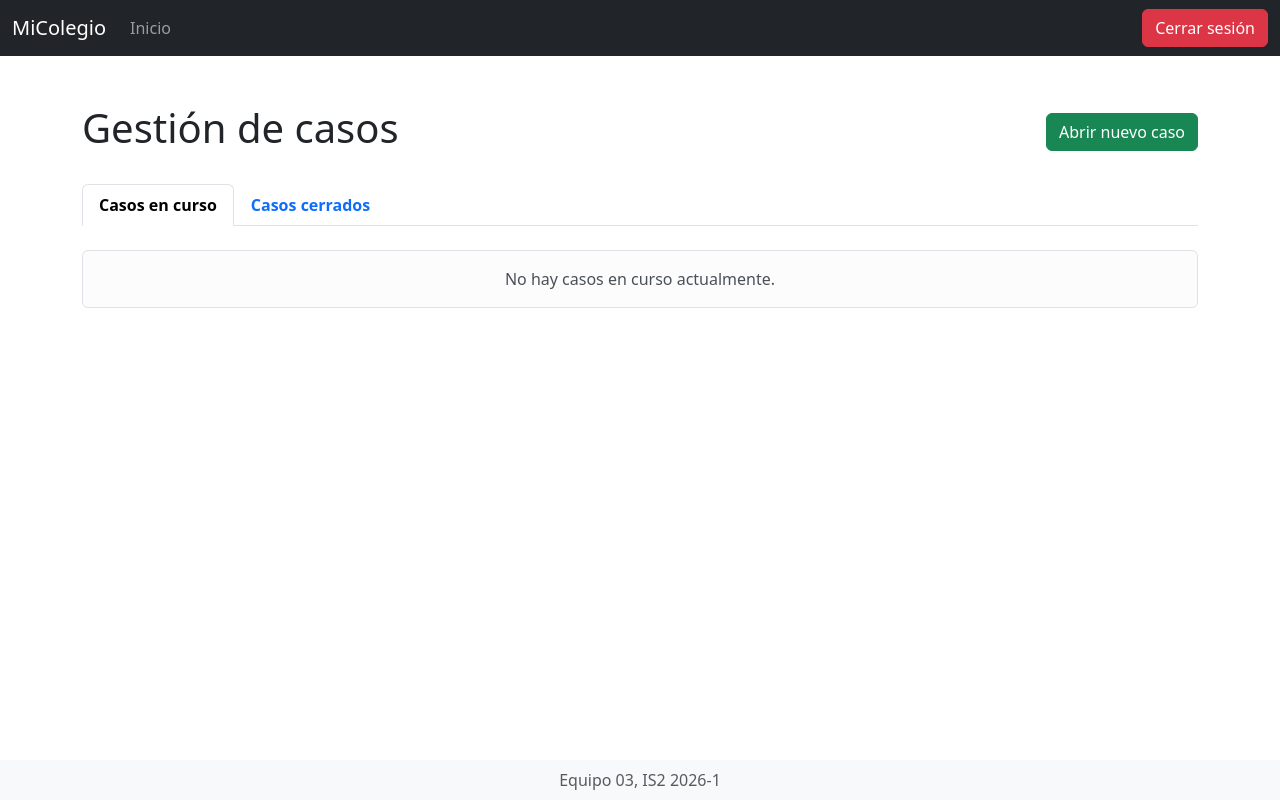
After one commit to square0108/IS2-2026-1, a Flask app: page /manager/misCasos in a window 1280 px wide. The commit adds this page. Run offline with Flask 3, Linux system fonts and the light colour scheme; the visitor is signed in with stand-in values (Sample User, id 1).

Commit message:
Vista para ver casos de investigación; vista para abrir nuevo caso de investigación; fix en esquema de database: Casos no guardaban que Encargado de Convivencia los inicio/gestiona

```diff
--- a/app/db_model.py
+++ b/app/db_model.py
@@ -91,6 +91,9 @@ class Caso(db.Model):
     fecha_creacion = db.Column(db.DateTime, default=datetime.utcnow, nullable=False)
     fecha_limite = db.Column(db.DateTime, nullable=True)
 
+    encargado_id = db.Column(db.Integer, db.ForeignKey('usuarios.id'), nullable=False)
+    encargado = db.relationship('Usuario', backref=db.backref('casos_gestionados', lazy=True))
+
     evidencias = db.relationship(
         'Antecedente',
         secondary='caso_evidencia',
--- a/app/templates/manager_home.html
+++ b/app/templates/manager_home.html
@@ -17,12 +17,12 @@
             </a>
         </div>
         <div class="col-md-6 col-lg-3">
-            <a href="#" class="btn btn-outline-secondary btn-lg w-100 py-4 fs-5 fw-semibold shadow-sm d-flex flex-column align-items-center justify-content-center h-100">
+            <a href="{{ url_for('encargado_de_convivencia.misCasos') }}" class="btn btn-outline-secondary btn-lg w-100 py-4 fs-5 fw-semibold shadow-sm d-flex flex-column align-items-center justify-content-center h-100">
                 Ver mis casos
             </a>
         </div>
         <div class="col-md-6 col-lg-3">
-            <a href="#" class="btn btn-success btn-lg w-100 py-4 fs-5 fw-semibold shadow-sm d-flex flex-column align-items-center justify-content-center h-100">
+            <a href="{{ url_for('encargado_de_convivencia.nuevoCaso') }}" class="btn btn-success btn-lg w-100 py-4 fs-5 fw-semibold shadow-sm d-flex flex-column align-items-center justify-content-center h-100">
                 Abrir nuevo caso
             </a>
         </div>
--- /dev/null
+++ b/app/templates/my_cases.html
@@ -0,0 +1,70 @@
+{% extends "base.html" %}
+
+{% block title %} Mis Casos {% endblock %}
+
+{% block content %}
+<div class="container mt-5">
+    <div class="d-flex justify-content-between align-items-center mb-4">
+        <h1>Gestión de casos</h1>
+        <a href="{{ url_for('encargado_de_convivencia.nuevoCaso') }}" class="btn btn-success">Abrir nuevo caso</a>
+    </div>
+
+    <!-- Pestañas de navegación -->
+    <ul class="nav nav-tabs mb-4" id="casosTabs" role="tablist">
+        <li class="nav-item" role="presentation">
+            <button class="nav-link active fw-bold" id="abiertos-tab" data-bs-toggle="tab" data-bs-target="#abiertos" type="button" role="tab">Casos en curso</button>
+        </li>
+        <li class="nav-item" role="presentation">
+            <button class="nav-link fw-bold" id="cerrados-tab" data-bs-toggle="tab" data-bs-target="#cerrados" type="button" role="tab">Casos cerrados</button>
+        </li>
+    </ul>
+
+    <div class="tab-content" id="casosTabsContent">
+        <!-- Contenido Pestaña Abiertos -->
+        <div class="tab-pane fade show active" id="abiertos" role="tabpanel">
+            {% if casos_abiertos %}
+                <div class="row row-cols-1 row-cols-md-2 g-4">
+                    {% for caso in casos_abiertos %}
+                    <div class="col">
+                        <div class="card shadow-sm h-100 border-primary">
+                            <div class="card-body">
+                                <h5 class="card-title text-primary">{{ caso.nombre }}</h5>
+                                <p class="mb-1"><small class="text-muted">Estado: <span class="badge bg-primary">{{ caso.estado }}</span></small></p>
+                                <p class="mb-3"><small class="text-muted">Apertura: {{ caso.fecha_creacion.strftime('%d-%m-%Y') }}</small></p>
+                                <!-- Este botón apunta a # por ahora, lo actualizaremos en el Paso 4 -->
+                                <a href="#" class="btn btn-outline-primary btn-sm w-100">Gestionar caso</a>
+                            </div>
+                        </div>
+                    </div>
+                    {% endfor %}
+                </div>
+            {% else %}
+                <div class="alert alert-light text-center border mt-3">No hay casos en curso actualmente.</div>
+            {% endif %}
+        </div>
+
+        <!-- Contenido Pestaña Cerrados -->
+        <div class="tab-pane fade" id="cerrados" role="tabpanel">
+            {% if casos_cerrados %}
+                <div class="row row-cols-1 row-cols-md-2 g-4">
+                    {% for caso in casos_cerrados %}
+                    <div class="col">
+                        <div class="card shadow-sm h-100 bg-light">
+                            <div class="card-body">
+                                <h5 class="card-title text-muted">{{ caso.nombre }}</h5>
+                                <p class="mb-1"><small class="text-muted">Estado: <span class="badge bg-secondary">{{ caso.estado }}</span></small></p>
+                                <p class="mb-3"><small class="text-muted">Apertura: {{ caso.fecha_creacion.strftime('%d-%m-%Y') }}</small></p>
+                                <!-- Botón en disabled ya que está cerrado, o solo modo lectura -->
+                                <a href="#" class="btn btn-outline-secondary btn-sm w-100">Ver Detalles</a>
+                            </div>
+                        </div>
+                    </div>
+                    {% endfor %}
+                </div>
+            {% else %}
+                <div class="alert alert-light text-center border mt-3">No hay casos cerrados o archivados.</div>
+            {% endif %}
+        </div>
+    </div>
+</div>
+{% endblock %}
--- a/app/users/manager/routes.py
+++ b/app/users/manager/routes.py
@@ -1,6 +1,6 @@
 from flask import Blueprint, render_template, session, request, flash, redirect, url_for
 from app.auth.login_required import login_required
-from app.db_model import db, Estudiante, Curso, Incidente
+from app.db_model import db, Estudiante, Curso, Incidente, Caso
 
 manager = Blueprint('encargado_de_convivencia', __name__)
 
@@ -8,6 +8,7 @@ manager = Blueprint('encargado_de_convivencia', __name__)
 @login_required("encargado_de_convivencia")
 def home():
     return render_template('manager_home.html')
+
 
 @manager.route('/reportarIncidente', methods=["GET", "POST"])
 @login_required("encargado_de_convivencia")
@@ -53,3 +54,55 @@ def nuevoReporte():
             print(f"Error al guardar el incidente: {e}")
 
         return redirect(url_for('encargado_de_convivencia.nuevoReporte'))
+
+
+@manager.route('/nuevoCaso', methods=["GET", "POST"])
+@login_required("encargado_de_convivencia")
+def nuevoCaso():
+    if request.method == "POST":
+        nombre_caso = request.form.get('nombre_caso')
+
+        if not nombre_caso:
+            flash("El nombre del caso es obligatorio.", "warning")
+            return redirect(url_for('encargado_de_convivencia.nuevoCaso'))
+
+        # Inicializamos el caso. El modelo ya tiene por defecto estado='ABIERTO' y fecha actual
+        nuevo_caso = Caso(
+            nombre=nombre_caso,
+            encargado_id=session.get('user_id')
+        )
+
+        try:
+            db.session.add(nuevo_caso)
+            db.session.commit()
+            flash(f"El caso '{nombre_caso}' ha sido abierto exitosamente.", "success")
+            # Redirigir a la lista de casos
+            return redirect(url_for('encargado_de_convivencia.misCasos'))
+        except Exception as e:
+            db.session.rollback()
+            flash("Ocurrió un error al intentar crear el caso.", "danger")
+            print(f"Error: {e}")
+            return redirect(url_for('encargado_de_convivencia.nuevoCaso'))
+
+    return render_template('new_case.html')
+
+
+@manager.route('/misCasos', methods=["GET"])
+@login_required("encargado_de_convivencia")
+def misCasos():
+    usuario_actual = session.get('user_id')
+
+    # Consultamos solo los casos que le pertenecen al encargado actual
+    casos_abiertos = Caso.query.filter_by(
+        estado='ABIERTO',
+        encargado_id=usuario_actual
+    ).order_by(Caso.fecha_creacion.desc()).all()
+
+    casos_cerrados = Caso.query.filter(
+        Caso.estado != 'ABIERTO',
+        Caso.encargado_id == usuario_actual
+    ).order_by(Caso.fecha_creacion.desc()).all()
+
+    return render_template('my_cases.html',
+                           casos_abiertos=casos_abiertos,
+                           casos_cerrados=casos_cerrados)
```
Also changed, not shown: app/templates/new_case.html (added, +32 -0 lines).
